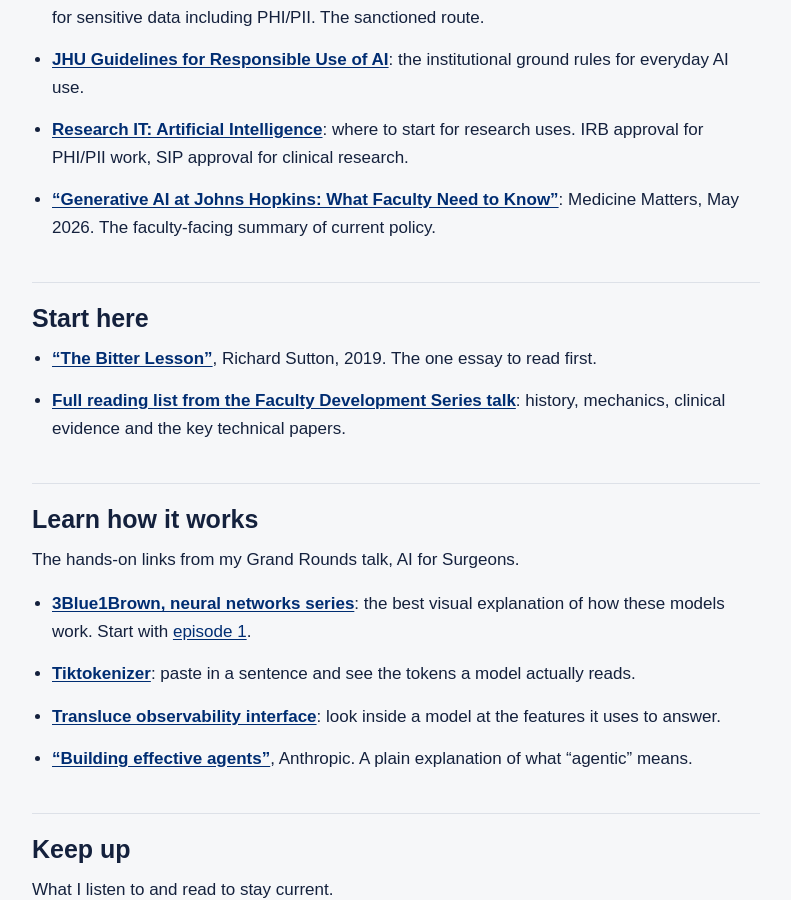
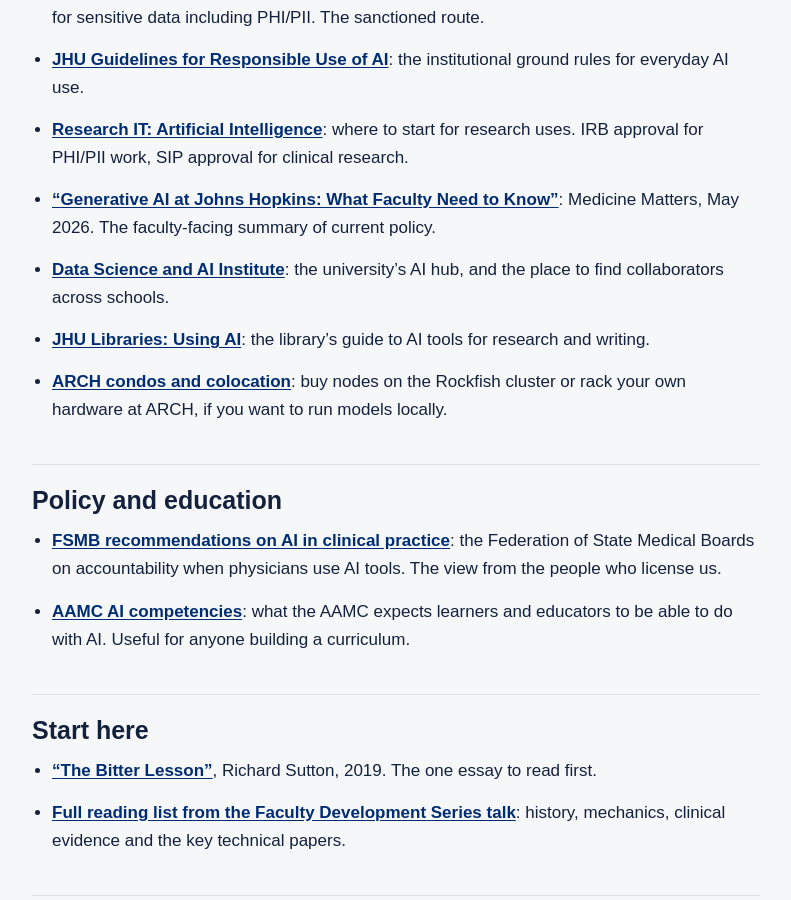
Before and after one commit to davidstonko/ai-surgery, a Jekyll site: the page built from docs/resources/index.md, in a window 1280 px wide and 900 px high, scrolled down 612 px. Shown: the whole window, without its empty margins (244-1035 px from the left). Built offline with Jekyll 4.4.1, drawn with Linux system fonts in a browser that asks for light colours.

Commit message:
Resources: add JHU AI links, FSMB and AAMC
Co-Authored-By: Claude Opus 5.5 <noreply@anthropic.com>
Claude-Session: https://claude.ai/code/session_01CC9uqAMJHVu3pkJefiANJN

```diff
--- a/docs/resources/index.md
+++ b/docs/resources/index.md
@@ -23,6 +23,14 @@ description: Johns Hopkins AI tools and policies, where to start reading on AI i
 - **[JHU Guidelines for Responsible Use of AI](https://it.johnshopkins.edu/ai/guidelines-for-responsible-use-of-ai/)**: the institutional ground rules for everyday AI use.
 - **[Research IT: Artificial Intelligence](https://researchit.jhu.edu/artificial-intelligence/)**: where to start for research uses. IRB approval for PHI/PII work, SIP approval for clinical research.
 - **["Generative AI at Johns Hopkins: What Faculty Need to Know"](https://medicine-matters.blogs.hopkinsmedicine.org/2026/05/generative-ai-at-johns-hopkins-what-faculty-need-to-know/)**: Medicine Matters, May 2026. The faculty-facing summary of current policy.
+- **[Data Science and AI Institute](https://ai.jhu.edu/)**: the university's AI hub, and the place to find collaborators across schools.
+- **[JHU Libraries: Using AI](https://guides.library.jhu.edu/using-AI)**: the library's guide to AI tools for research and writing.
+- **[ARCH condos and colocation](https://www.arch.jhu.edu/about-arch/condos-and-colocation/)**: buy nodes on the Rockfish cluster or rack your own hardware at ARCH, if you want to run models locally.
+
+## Policy and education
+
+- **[FSMB recommendations on AI in clinical practice](https://www.fsmb.org/advocacy/news-releases/fsmb-releases-recommendations-on-the-responsible-and-ethical-incorporation-of-ai-into-clinical-practice/)**: the Federation of State Medical Boards on accountability when physicians use AI tools. The view from the people who license us.
+- **[AAMC AI competencies](https://www.aamc.org/about-us/medical-education/ai-competencies)**: what the AAMC expects learners and educators to be able to do with AI. Useful for anyone building a curriculum.
 
 ## Start here
 
```
